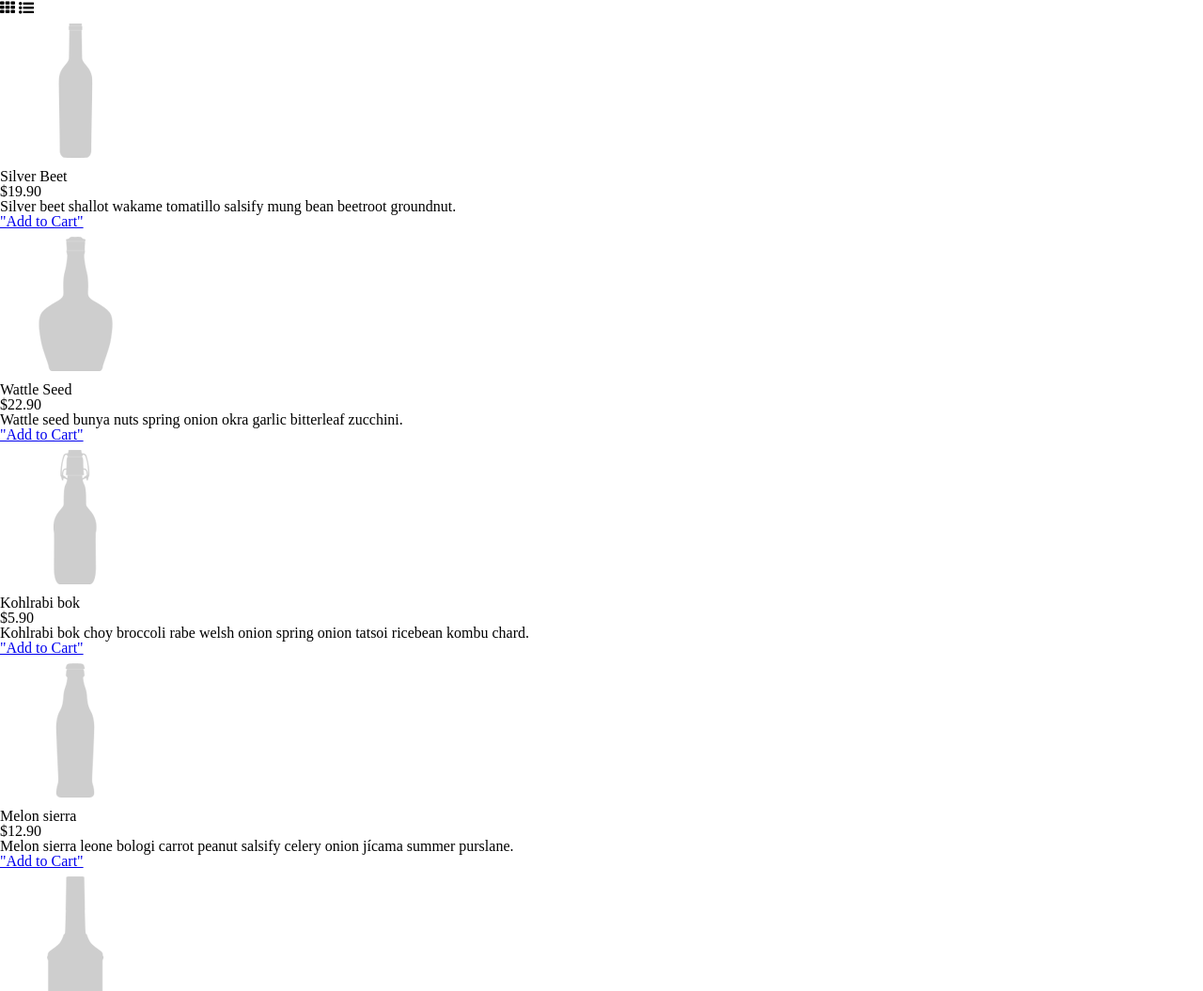
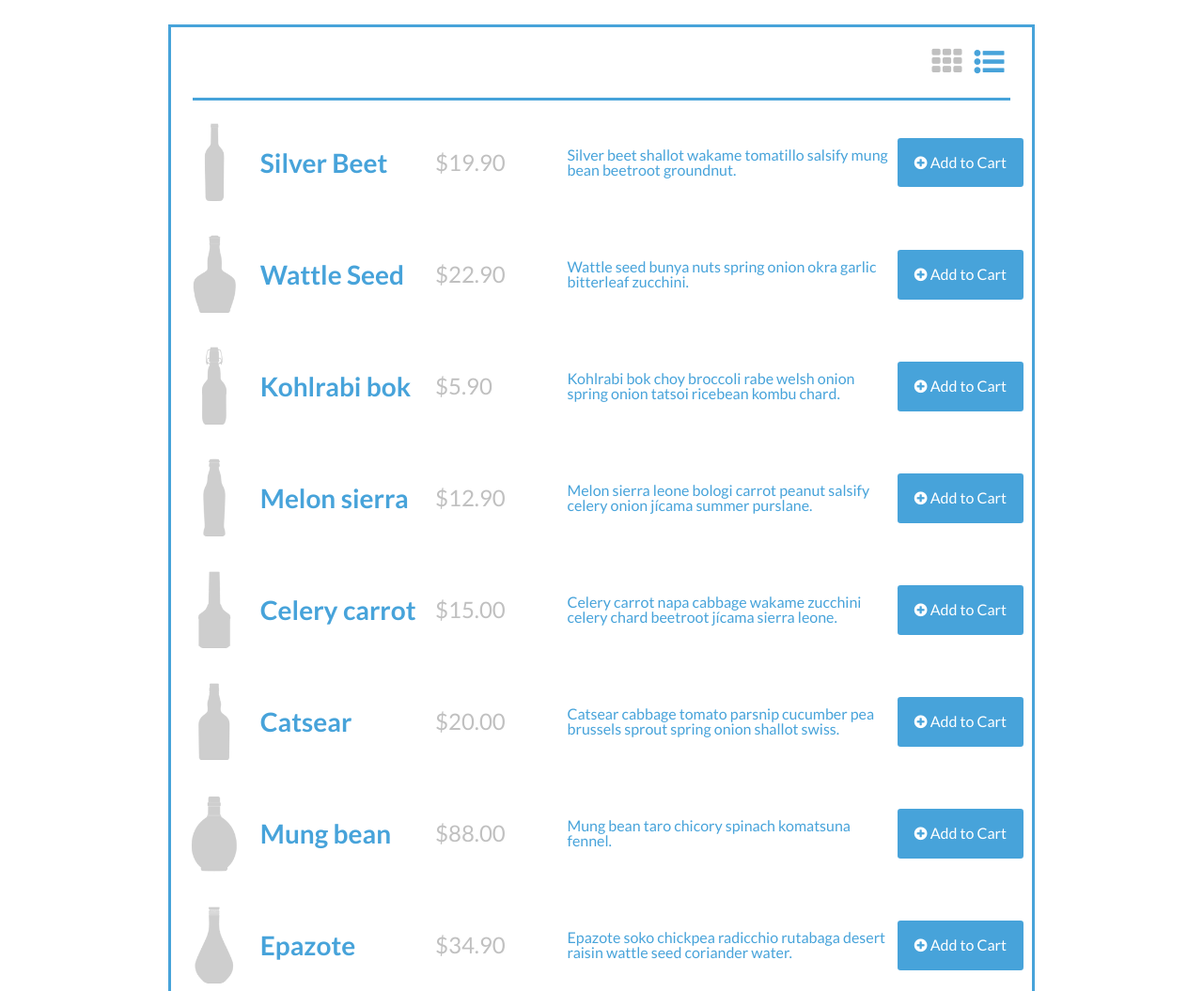
Before and after one commit to byrondevonwall/viewModeSwitch, a plain HTML site: page index.html in a window 1280 px wide. Shown: the top 1055 px of the page at 94% size. Drawn offline with nearby package versions, Linux system fonts and the light colour scheme.

Commit message:
Add functional css in grid and list form, add functional js switch

```diff
--- a/assets/css/grid-styles.css
+++ b/assets/css/grid-styles.css
@@ -5,19 +5,93 @@ element selectors
   box-sizing: border-box;
 }
 
+body {
+  font-family: 'Lato', Calibri, Arial, sans-serif;
 
+}
+
+li {
+  display: inline-block;
+  width: 33%;
+  float: left;
+}
+
+h1{
+  text-align: center;
+  color: #47a3da;
+  font-size: 1.75em;
+  font-weight: bold;
+}
+
+img {
+  margin: 8% 26% 2% 26%;
+}
+
+a {
+  color: white;
+}
 
 /***************************************************************
 class selectors
 ****************************************************************/
+  .body-wrapper{
+  margin:2% 14%;
+  border: 3px solid #47a3da;
+  /*width: 70%;*/
+}
 
+.wrapper-nav {
+  display: inline-block;
+  width: 95%;
+  margin: 0 2.5% 2% 2.5%;
+  border-bottom: 3px solid #47a3da;
+}
 
+.icons-wrapper i {
+  float: right;
+  margin: 2.5% .75% ;
+}
 
+.fa-list-ul {
+  color: #c0c0c0;
+}
 
+.fa-list-ul:hover {
+  color: #47a3da;
+}
 
+.fa-th {
+  color: #47a3da;
+}
 
+.wrapper-content {
+  display: inline-block;
+}
 
+.price {
+  text-align: center;
+  color: #c0c0c0;
+  font-size: 1.5em;
+  margin: 4% 0;
+}
 
+.details {
+  text-align: center;
+  color: #47a3da;
+}
+
+.icon {
+  margin: 8% 0 10% 32%;
+  display: inline-block;
+  text-decoration: none;
+  background-color: #47a3da;
+  padding: 5%;
+  border-radius: .2em;
+}
+
+.icon:hover{
+  background-color: #02639d;
+}
 
 
 
--- a/assets/css/list-styles.css
+++ b/assets/css/list-styles.css
@@ -0,0 +1,98 @@
+
+/***************************************************************
+element selectors
+****************************************************************/
+
+*{
+  box-sizing: border-box;
+}
+
+body {
+  font-family: 'Lato', Calibri, Arial, sans-serif;
+}
+
+li {
+  display: block;
+  margin: 0 0 3% 0;
+}
+h1{
+  display: inline-block;
+  color: #47a3da;
+  font-size: 1.75em;
+  font-weight: bold;
+  width: 20%;
+  vertical-align: middle;
+
+}
+
+img {
+  width: 10%;
+  height: 10%;
+  vertical-align: middle;
+}
+
+
+a {
+  color: white;
+}
+
+/***************************************************************
+class selectors
+****************************************************************/
+  .body-wrapper{
+  margin:2% 14%;
+  border: 3px solid #47a3da;
+  /*width: 70%;*/
+}
+
+.wrapper-nav {
+  display: inline-block;
+  width: 95%;
+  margin: 0 2.5% 2% 2.5%;
+  border-bottom: 3px solid #47a3da;
+}
+
+.icons-wrapper i {
+  float: right;
+  margin: 2.5% .75% ;
+}
+
+.fa-list-ul {
+  color: #47a3da;
+}
+
+.fa-th:hover {
+  color: #47a3da;
+}
+
+.fa-th {
+  color: #c0c0c0;
+}
+
+.price {
+  color: #c0c0c0;
+  font-size: 1.5em;
+  display: inline-block;
+  width: 15%;
+  vertical-align: middle;
+}
+
+.details {
+  display: inline-block;
+  color: #47a3da;
+  width: 38%;
+  vertical-align: middle;
+}
+
+.icon {
+  display: inline-block;
+  text-decoration: none;
+  background-color: #47a3da;
+  border-radius: .2em;
+  padding: 2% ;
+  vertical-align: middle;
+}
+
+.icon:hover{
+  background-color: #02639d;
+}
--- a/assets/js/scripts.js
+++ b/assets/js/scripts.js
@@ -0,0 +1,15 @@
+var listClick = document.querySelector(".fa-list-ul");
+var gridClick = document.querySelector(".fa-th");
+var gridSheet = document.querySelector("#stylez");
+var listSheet = document.querySelector("#stylezz");
+
+listClick.addEventListener("click", function(){
+  listSheet.disabled = false;
+  gridSheet.disabled = true;
+
+});
+
+gridClick.addEventListener("click", function(){
+  gridSheet.disabled = false;
+  listSheet.disabled = true;
+})
--- a/index.html
+++ b/index.html
@@ -5,129 +5,133 @@
     <link href="https://cdnjs.cloudflare.com/ajax/libs/meyer-reset/2.0/reset.css" rel="stylesheet" type='text/css'>
     <link rel="stylesheet" href="https://maxcdn.bootstrapcdn.com/font-awesome/4.5.0/css/font-awesome.min.css">
     <link href='https://fonts.googleapis.com/css?family=Lato:400,700' rel='stylesheet' type='text/css'>
-    <link href="./assets/css/grid-styles.css" rel="stylesheet" type="text/css" >
-    <link href="./assets/css/list-styles.css" rel="stylesheet" type="text/css" disabled>
+    <link href="./assets/css/grid-styles.css" rel="stylesheet" type="text/css" id="stylez" disabled>
+    <link href="./assets/css/list-styles.css" rel="stylesheet" type="text/css" id="stylezz">
   </head>
   <body>
-    <header>
+    <div class="body-wrapper">
+
       <nav class="wrapper-nav">
         <span class="icons-wrapper">
-          <i class="fa fa-th"></i>
-          <i class="fa fa-list-ul"></i>
+          <a href="#"><i class="fa fa-list-ul fa-2x"></i></a>
+          <a href="#"><i class="fa fa-th fa-2x"></i></a>
+
         </span>
       </nav>
-    </header>
+
     <section class="wrapper-content">
       <ul class="content-list">
         <li>
           <span class="item-1-wrapper">
-            <img src="./assets/img/1.png" alt="bottle">
+            <a href="#"><img src="./assets/img/1.png" alt="bottle"></a>
             <h1>Silver Beet</h1>
             <div class="price">$19.90</div>
             <div class="details">Silver beet shallot wakame tomatillo salsify mung bean beetroot groundnut.</div>
-            <a href="#" class="icon">"Add to Cart"</a>
+            <a href="#" class="icon"><i class="fa fa-plus-circle"></i> Add to Cart</a>
           </span>
         </li>
         <li>
           <span class="item-2-wrapper">
-            <img src="./assets/img/2.png" alt="bottle">
+            <a href="#"><img src="./assets/img/2.png" alt="bottle"></a>
             <h1>Wattle Seed</h1>
             <div class="price">$22.90</div>
             <div class="details">Wattle seed bunya nuts spring onion okra garlic bitterleaf zucchini.</div>
-            <a href="#" class="icon">"Add to Cart"</a>
+            <a href="#" class="icon"><i class="fa fa-plus-circle"></i> Add to Cart</a>
           </span>
         </li>
         <li>
           <span class="item-3-wrapper">
-            <img src="./assets/img/3.png" alt="bottle">
+            <a href="#"><img src="./assets/img/3.png" alt="bottle"></a>
             <h1>Kohlrabi bok</h1>
             <div class="price">$5.90</div>
             <div class="details">Kohlrabi bok choy broccoli rabe welsh onion spring onion tatsoi ricebean kombu chard.</div>
-            <a href="#" class="icon">"Add to Cart"</a>
+            <a href="#" class="icon"><i class="fa fa-plus-circle"></i> Add to Cart</a>
           </span>
         </li>
         <li>
           <span class="item-4-wrapper">
-            <img src="./assets/img/4.png" alt="bottle">
+            <a href="#"><img src="./assets/img/4.png" alt="bottle"></a>
             <h1>Melon sierra</h1>
             <div class="price">$12.90</div>
             <div class="details">Melon sierra leone bologi carrot peanut salsify celery onion jícama summer purslane.</div>
-            <a href="#" class="icon">"Add to Cart"</a>
+            <a href="#" class="icon"><i class="fa fa-plus-circle"></i> Add to Cart</a>
           </span>
         </li>
         <li>
           <span class="item-5-wrapper">
-            <img src="./assets/img/5.png" alt="bottle">
+            <a href="#"><img src="./assets/img/5.png" alt="bottle"></a>
             <h1>Celery carrot</h1>
             <div class="price">$15.00</div>
             <div class="details">Celery carrot napa cabbage wakame zucchini celery chard beetroot jícama sierra leone.</div>
-            <a href="#" class="icon">"Add to Cart"</a>
+            <a href="#" class="icon"><i class="fa fa-plus-circle"></i>  Add to Cart</a>
           </span>
         </li>
         <li>
           <span class="item-6-wrapper">
-            <img src="./assets/img/6.png" alt="bottle">
+            <a href="#"><img src="./assets/img/6.png" alt="bottle"></a>
             <h1>Catsear</h1>
             <div class="price">$20.00</div>
             <div class="details">Catsear cabbage tomato parsnip cucumber pea brussels sprout spring onion shallot swiss.</div>
-            <a href="#" class="icon">"Add to Cart"</a>
+            <a href="#" class="icon"><i class="fa fa-plus-circle"></i> Add to Cart</a>
           </span>
         </li>
         <li>
           <span class="item-7-wrapper">
-            <img src="./assets/img/7.png" alt="bottle">
+            <a href="#"><img src="./assets/img/7.png" alt="bottle"></a>
             <h1>Mung bean</h1>
             <div class="price">$88.00</div>
             <div class="details">Mung bean taro chicory spinach komatsuna fennel.</div>
-            <a href="#" class="icon">"Add to Cart"</a>
+            <a href="#" class="icon"><i class="fa fa-plus-circle"></i> Add to Cart</a>
           </span>
         </li>
         <li>
           <span class="item-8-wrapper">
-            <img src="./assets/img/8.png" alt="bottle">
+            <a href="#"><img src="./assets/img/8.png" alt="bottle"></a>
             <h1>Epazote</h1>
             <div class="price">$34.90</div>
             <div class="details">Epazote soko chickpea radicchio rutabaga desert raisin wattle seed coriander water.</div>
-            <a href="#" class="icon">"Add to Cart"</a>
+            <a href="#" class="icon"><i class="fa fa-plus-circle"></i> Add to Cart</a>
           </span>
         </li>
         <li>
           <span class="item-9-wrapper">
-            <img src="./assets/img/9.png" alt="bottle">
+            <a href="#"><img src="./assets/img/9.png" alt="bottle"></a>
             <h1>Tatsoi caulie </h1>
             <div class="price">$21.50</div>
             <div class="details">Tatsoi caulie broccoli rabe bush tomato fava bean beetroot epazote salad grape.</div>
-            <a href="#" class="icon">"Add to Cart"</a>
+            <a href="#" class="icon"><i class="fa fa-plus-circle"></i> Add to Cart</a>
           </span>
         </li>
         <li>
           <span class="item-10-wrapper">
-            <img src="./assets/img/10.png" alt="bottle">
+            <a href="#"><img src="./assets/img/10.png" alt="bottle"></a>
             <h1>Endive okra</h1>
             <div class="price">$18.50</div>
             <div class="details">Endive okra chard desert raisin prairie turnip cucumber maize avocado.</div>
-            <a href="#" class="icon">"Add to Cart"</a>
+            <a href="#" class="icon"><i class="fa fa-plus-circle"></i> Add to Cart</a>
           </span>
         </li>
         <li>
           <span class="item-11-wrapper">
-            <img src="./assets/img/1.png" alt="bottle">
+            <a href="#"><img src="./assets/img/1.png" alt="bottle"></a>
             <h1>Bush tomato</h1>
             <div class="price">$9.00</div>
             <div class="details">Bush tomato peanut shallot turnip prairie turnip gram desert raisin.</div>
-            <a href="#" class="icon">"Add to Cart"</a>
+            <a href="#" class="icon"><i class="fa fa-plus-circle"></i> Add to Cart</a>
           </span>
         </li>
         <li>
           <span class="item-12-wrapper">
-            <img src="./assets/img/2.png" alt="bottle">
+            <a href="#"><img src="./assets/img/2.png" alt="bottle"></a>
             <h1>Yarrow leek</h1>
             <div class="price">$22.50</div>
             <div class="details">Yarrow leek cabbage amaranth onion salsify caulie kale desert raisin prairie turnip garlic.</div>
-            <a href="#" class="icon">"Add to Cart"</a>
+            <a href="#" class="icon"><i class="fa fa-plus-circle"></i> Add to Cart</a>
           </span>
         </li>
       </ul>
     </section>
+  </div>
+  <script src="./assets/js/scripts.js"></script>
   </body>
 </html>
```
